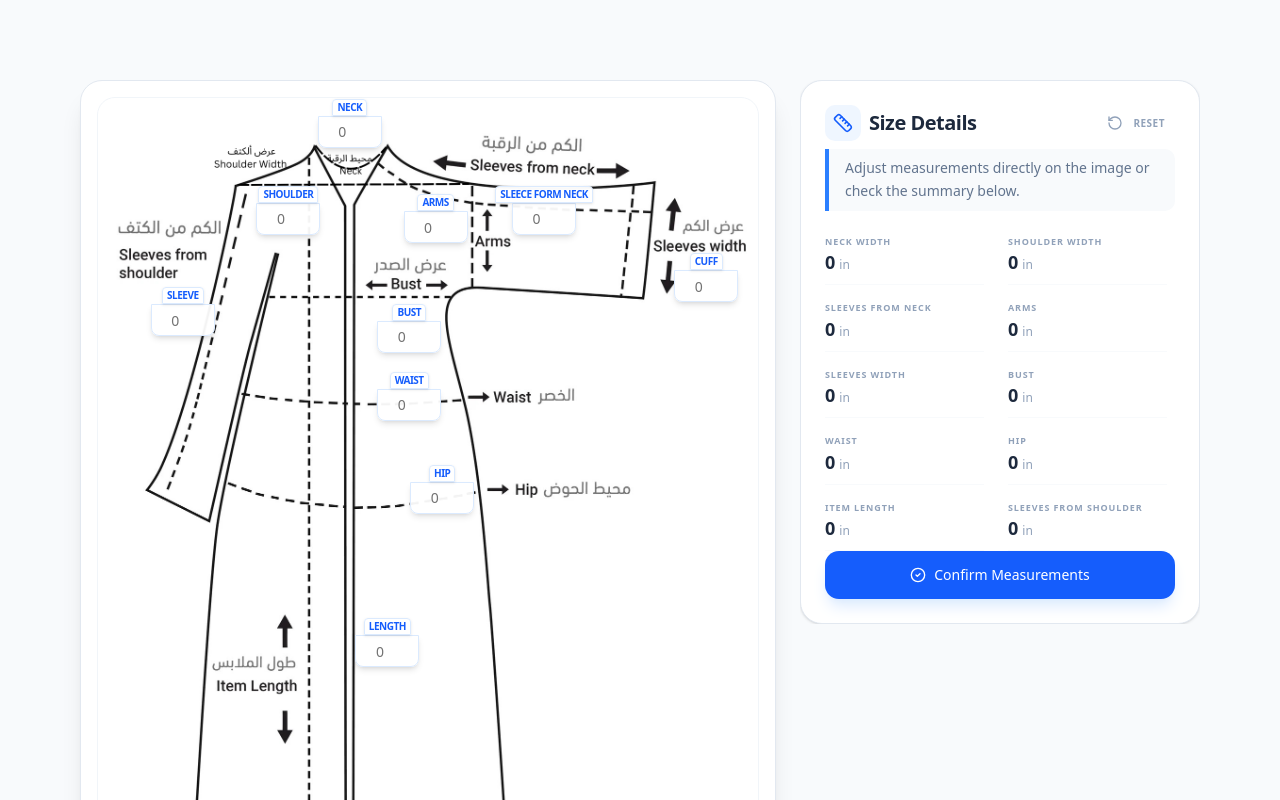
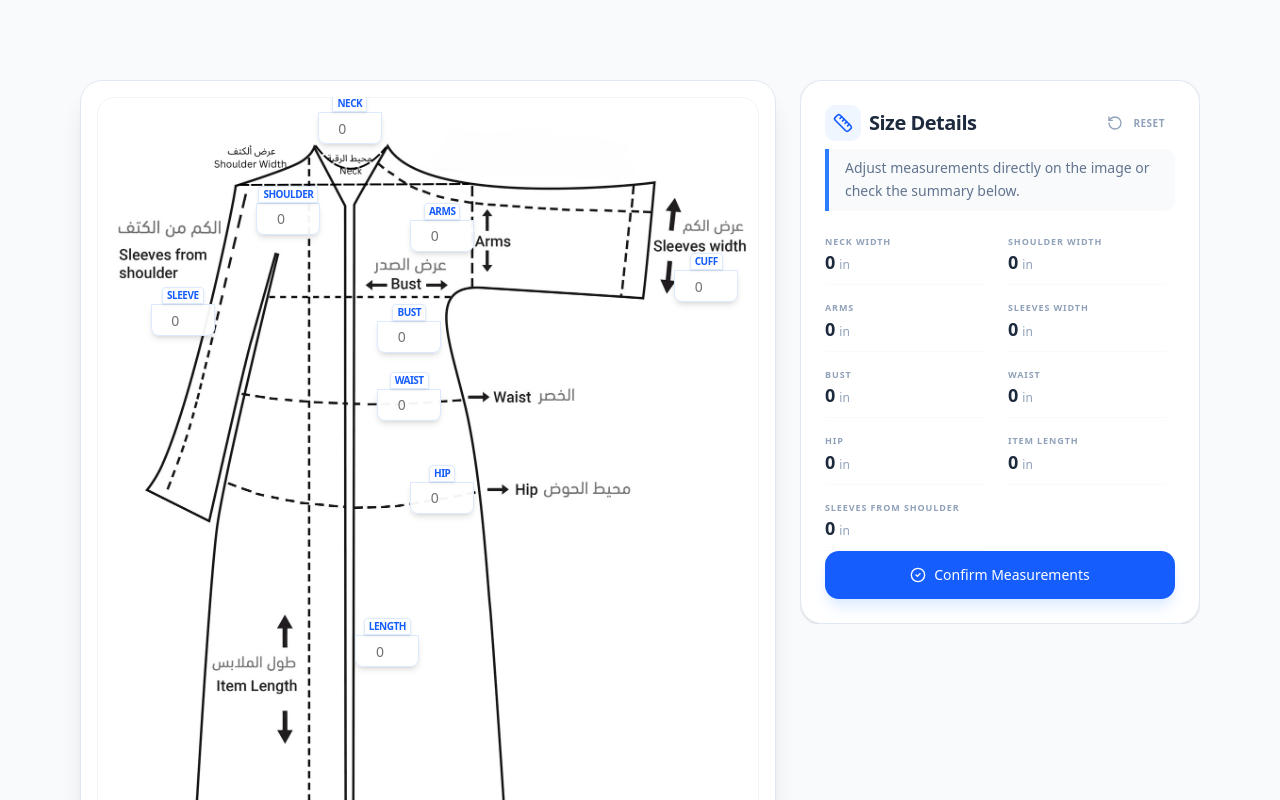
Before and after one commit to Fahim550/abaya-Measurements, a Next.js app: page / in a window 1280 px wide. Shown: the top 800 px of the page. Built offline with nearby package versions, Linux system fonts and the light colour scheme.

Commit message:
remove sleevesFromNeck

```diff
--- a/src/components/test.tsx
+++ b/src/components/test.tsx
@@ -17,7 +17,7 @@ interface Measurement {
   hip: string;
   itemLength: string;
   sleevesFromShoulder: string;
-  sleevesFromNeck: string;
+  // sleevesFromNeck: string;
   arms: string;
 }
 
@@ -57,7 +57,7 @@ const AbayaMeasurementForm = () => {
   const [measurements, setMeasurements] = useState<Measurement>({
     neckWidth:"",
     shoulderWidth:"",
-    sleevesFromNeck: "",
+    // sleevesFromNeck: "",
     arms: "",
     sleevesWidth: "",
     bust: "",
@@ -96,7 +96,7 @@ const AbayaMeasurementForm = () => {
                     name="neckWidth"
                     value={measurements.neckWidth}
                     onChange={handleChange}
-                    className="-top-[2.3%] right-[57%]"
+                    className="-top-[2.7%] sm:top[0%] md:top[5%] right-[57%]"
                   />
                   <MeasurementInput
                     label="shoulder"
@@ -113,19 +113,19 @@ const AbayaMeasurementForm = () => {
                     onChange={handleChange}
                     className="top-[16%] right-[3%]"
                   />
-                  <MeasurementInput
+                  {/* <MeasurementInput
                     label="Sleece Form Neck"
                     name="sleevesFromNeck"
                     value={measurements.sleevesFromNeck}
                     onChange={handleChange}
                     className="top-[8%] right-[25%]"
-                  />
+                  /> */}
                   <MeasurementInput
                     label="Arms"
                     name="arms"
                     value={measurements.arms}
                     onChange={handleChange}
-                    className="top-[9%] right-[44%]"
+                    className="top-[10%] right-[43%]"
                   />
                   <MeasurementInput
                     label="Bust"
@@ -190,13 +190,15 @@ const AbayaMeasurementForm = () => {
                 size="sm"
                 onClick={() =>
                   setMeasurements({
+                    neckWidth:"",
+                    shoulderWidth:"",
                     sleevesWidth: "",
                     bust: "",
                     waist: "",
                     hip: "",
                     itemLength: "",
                     sleevesFromShoulder: "",
-                    sleevesFromNeck: "",
+                    // sleevesFromNeck: "",
                     arms: "",
                   })
                 }
```
Also changed, not shown: src/assets/abaya3.png.
